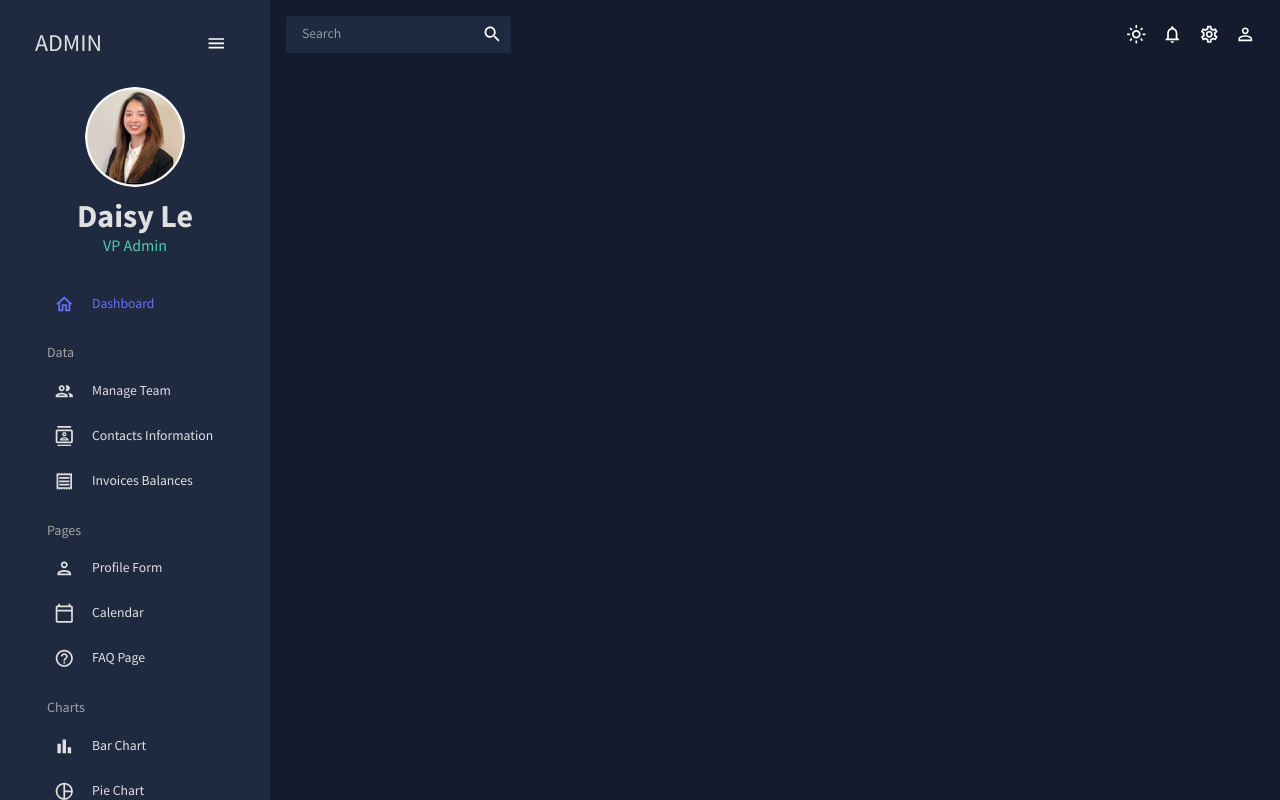
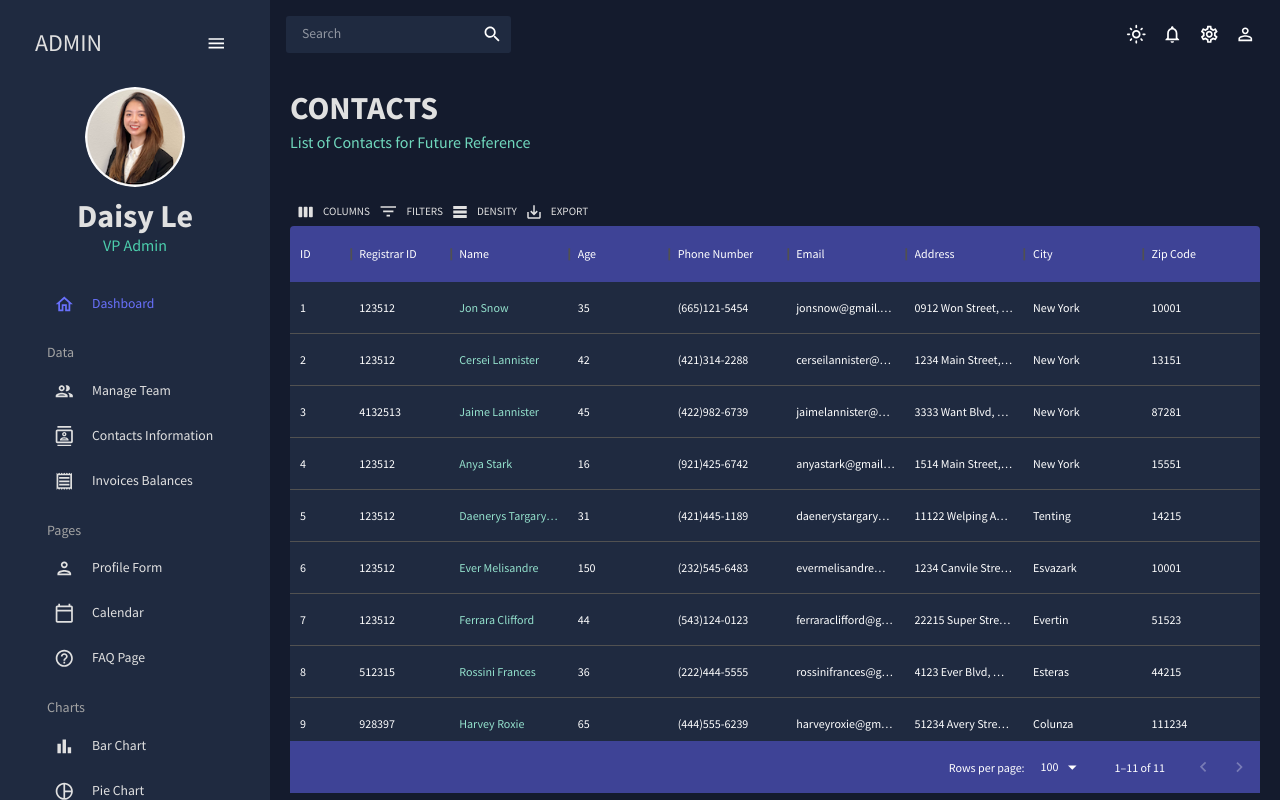
Before and after one commit to daisyle0203/React_Admin, a React (Create React App) app: page /contacts in a window 1280 px wide. Built offline with nearby package versions, Linux system fonts and the light colour scheme.

Commit message:
add contacts table and styling for it

```diff
--- a/src/App.js
+++ b/src/App.js
@@ -6,8 +6,8 @@
 import Sidebar from "./scenes/global/Sidebar"
 import Dashboard from "./scenes/dashboard"
 import Team from "./scenes/team"
+import Contacts from "./scenes/contacts"
 // import Invoices from "./scenes/invoices"
-// import Contacts from "./scenes/contacts"
 // import Bar from "./scenes/bar"
 // import Form from "./scenes/form"
 // import Line from "./scenes/line"
@@ -30,7 +30,7 @@
             <Routes>
               <Route path="/" element={<Dashboard />} />
               <Route path="/team" element={<Team />} />
-              {/* <Route path="/contacts" element={<Contacts />} /> */}
+              <Route path="/contacts" element={<Contacts />} />
               {/* <Route path="/invoices" element={<Invoices />} /> */}
               {/* <Route path="/form" element={<Form />} /> */}
               {/* <Route path="/bar" element={<Bar />} /> */}
--- /dev/null
+++ b/src/scenes/contacts/index.jsx
@@ -0,0 +1,103 @@
+import { Box } from "@mui/material"
+import { DataGrid, GridToolbar } from "@mui/x-data-grid"
+import { tokens } from "../../theme"
+import { mockDataContacts } from "../../data/mockData"
+import Header from "../../components/Header"
+import { useTheme } from "@mui/material"
+
+const Contacts = () => {
+  const theme = useTheme()
+  const colors = tokens(theme.palette.mode)
+
+  const columns = [
+    { field: "id", headerName: "ID", flex: 0.5 },
+    { field: "registrarId", headerName: "Registrar ID" },
+    {
+      field: "name",
+      headerName: "Name",
+      flex: 1,
+      cellClassName: "name-column--cell",
+    },
+    {
+      field: "age",
+      headerName: "Age",
+      type: "number",
+      headerAlign: "left",
+      align: "left",
+    },
+    {
+      field: "phone",
+      headerName: "Phone Number",
+      flex: 1,
+    },
+    {
+      field: "email",
+      headerName: "Email",
+      flex: 1,
+    },
+    {
+      field: "address",
+      headerName: "Address",
+      flex: 1,
+    },
+    {
+      field: "city",
+      headerName: "City",
+      flex: 1,
+    },
+    {
+      field: "zipCode",
+      headerName: "Zip Code",
+      flex: 1,
+    },
+  ]
+
+  return (
+    <Box m="20px">
+      <Header
+        title="CONTACTS"
+        subtitle="List of Contacts for Future Reference"
+      />
+      <Box
+        m="40px 0 0 0"
+        height="75vh"
+        sx={{
+          "& .MuiDataGrid-root": {
+            border: "none",
+          },
+          "& .MuiDataGrid-cell": {
+            borderBottom: "none",
+          },
+          "& .name-column--cell": {
+            color: colors.greenAccent[300],
+          },
+          "& .MuiDataGrid-columnHeaders": {
+            backgroundColor: colors.blueAccent[700],
+            borderBottom: "none",
+          },
+          "& .MuiDataGrid-virtualScroller": {
+            backgroundColor: colors.primary[400],
+          },
+          "& .MuiDataGrid-footerContainer": {
+            borderTop: "none",
+            backgroundColor: colors.blueAccent[700],
+          },
+          "& .MuiCheckbox-root": {
+            color: `${colors.greenAccent[200]} !important`,
+          },
+          "& .MuiDataGrid-toolbarContainer .MuiButton-text": {
+            color: `${colors.grey[100]} !important`,
+          },
+        }}
+      >
+        <DataGrid
+          rows={mockDataContacts}
+          columns={columns}
+          components={{ Toolbar: GridToolbar }}
+        />
+      </Box>
+    </Box>
+  )
+}
+
+export default Contacts
```
